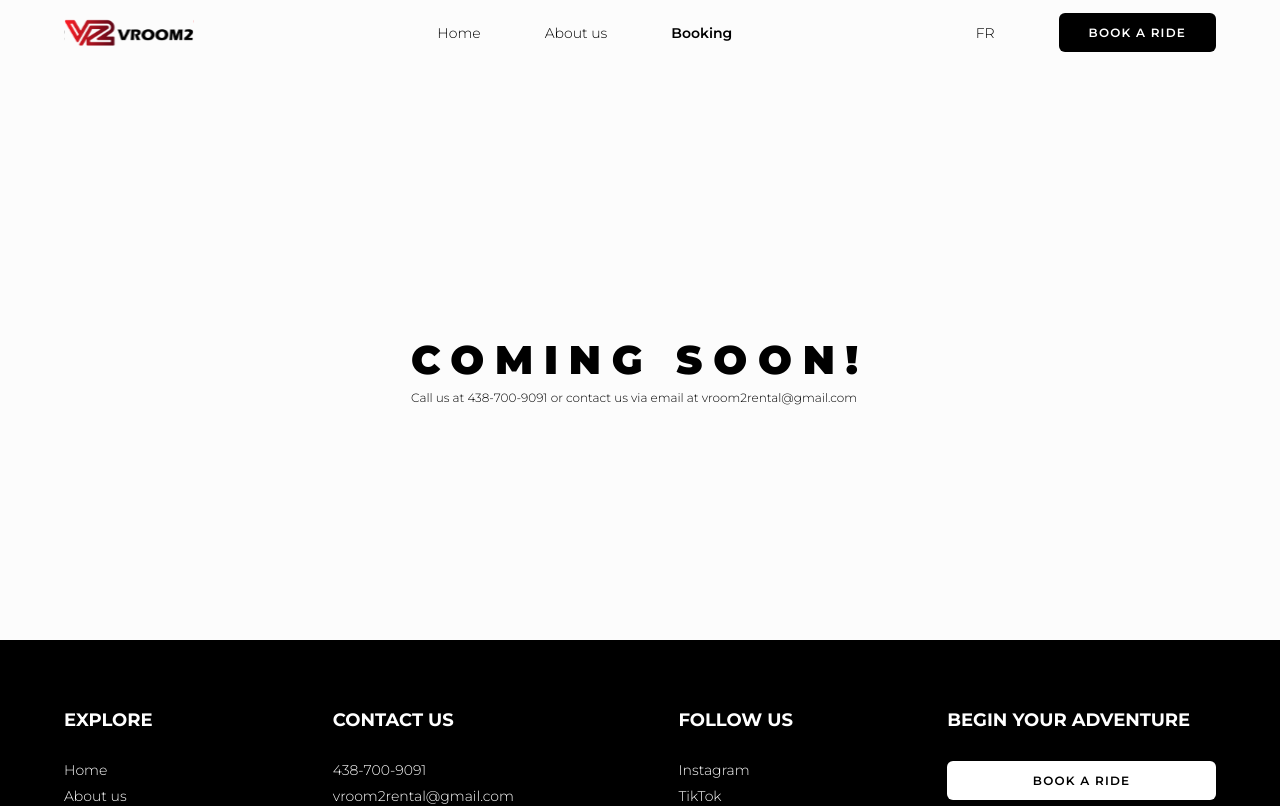
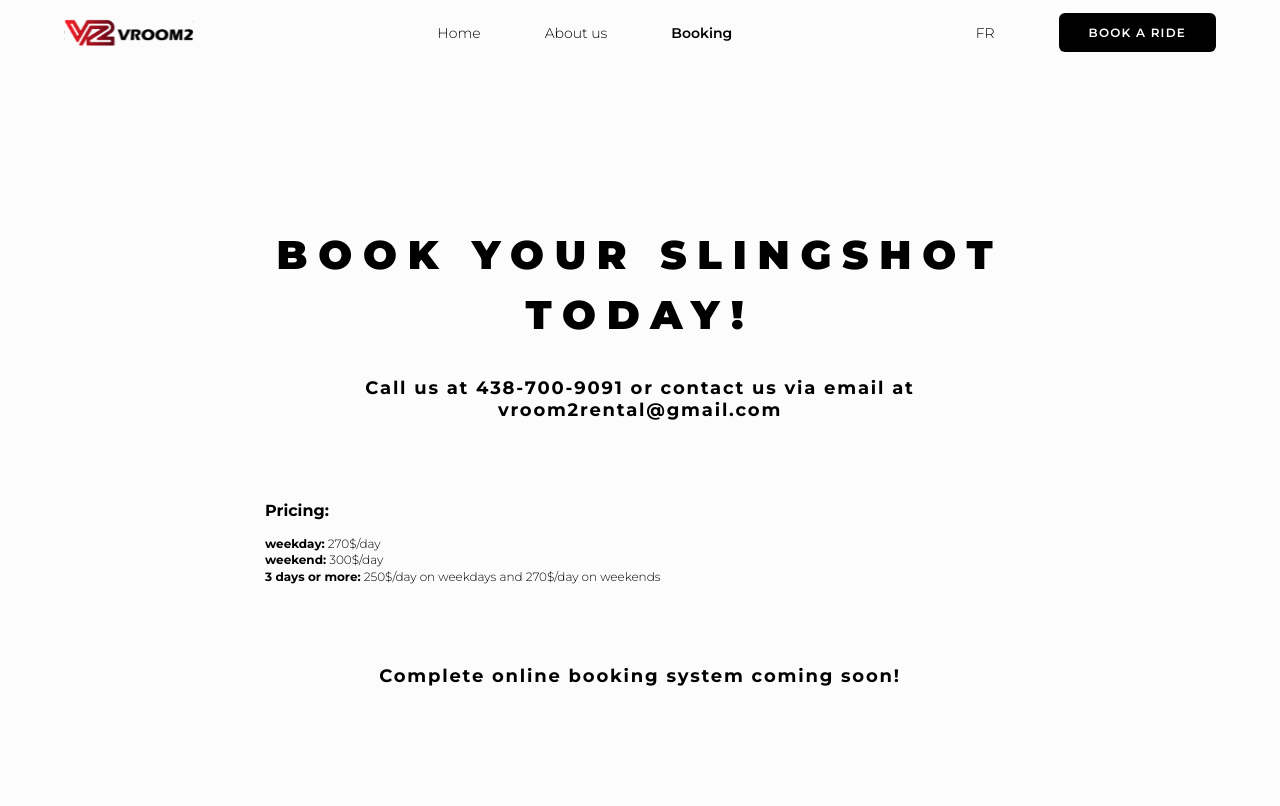
Before and after one commit to chilucdiep/vroom2, a Next.js app: page /booking in a window 1280 px wide. Shown: the top 806 px of the page. Built offline with nearby package versions, Linux system fonts and the light colour scheme.

Commit message:
Booking & Pricing

```diff
--- a/pages/booking.tsx
+++ b/pages/booking.tsx
@@ -7,12 +7,47 @@ export default function AboutPage() {
         <title>Vroom 2 | Book your Slingshot!</title>
       </Head>
 
-      <div style={{ height: "68vh", display: "grid", placeContent: "center" }}>
-        <h1 className="BigTitle">Coming soon!</h1>
-        <p>
-          Call us at 438-700-9091 or contact us via email at
-          vroom2rental@gmail.com
-        </p>
+      <div
+        style={{
+          height: "90vh",
+          display: "grid",
+          placeContent: "center",
+          gap: "5em",
+          textAlign: "center",
+        }}
+      >
+        <div
+          style={{
+            display: "grid",
+            placeContent: "center",
+            gap: "2em",
+            maxWidth: "750px",
+          }}
+        >
+          <h1 className="BigTitle">Book your Slingshot today!</h1>
+          <h3>
+            Call us at 438-700-9091 or contact us via email at
+            vroom2rental@gmail.com
+          </h3>
+        </div>
+        <div
+          style={{
+            display: "grid",
+            gap: "1em",
+            textAlign: "left",
+          }}
+        >
+          <h4>Pricing:</h4>
+          <p>
+            <strong>weekday:</strong> 270$/day
+            <br />
+            <strong>weekend:</strong> 300$/day
+            <br />
+            <strong>3 days or more:</strong> 250$/day on weekdays and 270$/day
+            on weekends
+          </p>
+        </div>
+        <h3>Complete online booking system coming soon!</h3>
       </div>
     </>
   );
```
